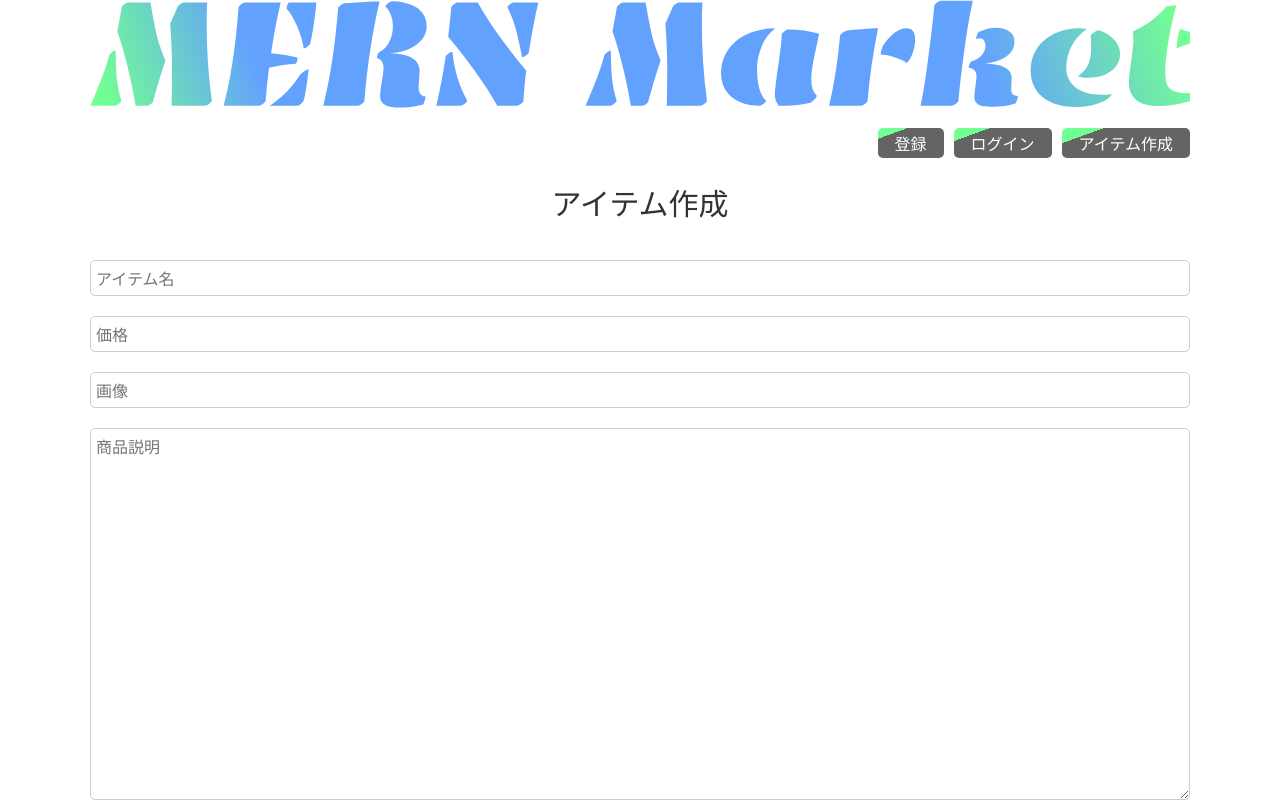
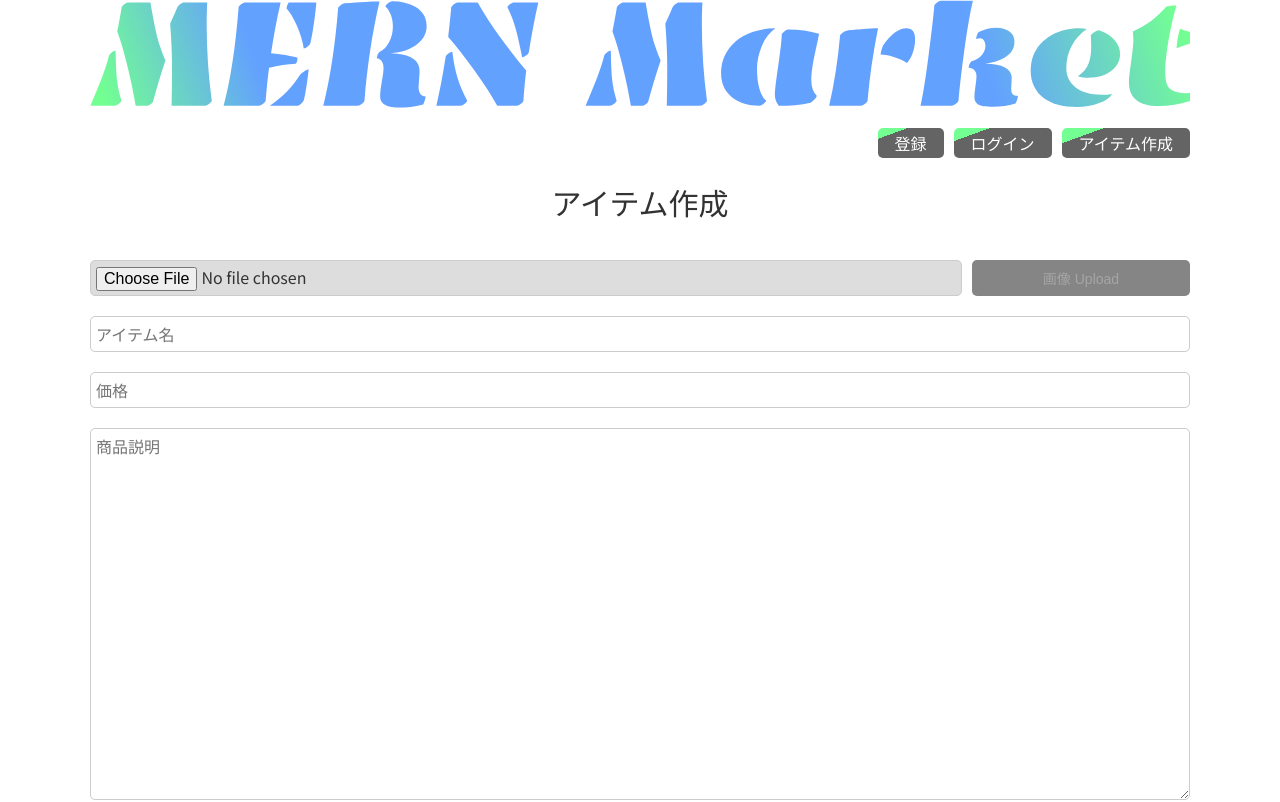
Before and after one commit to darazux/mern-market-frontend, a React (Create React App) app: page /item/create in a window 1280 px wide. Shown: the top 802 px of the page. Built offline with nearby package versions, Linux system fonts and the light colour scheme; no server answers; sample sign-in values are in the browser's storage.

Commit message:
* add image upload module. * fix adding image upload box for create page.

```diff
--- /dev/null
+++ b/src/components/imgInput.js
@@ -0,0 +1,42 @@
+// component/imgInput.js
+
+import { useState } from 'react';
+
+const ImgInput = (props) => {
+  const [imageFile, setImageFile] = useState('');
+
+  const handleClick = async () => {
+    try {
+      const cloudName = process.env.REACT_APP_CLOUDINARY_NAME;
+      const uploadPreset = process.env.REACT_APP_CLOUDINARY_UPLOAD_PRESET;
+      const data = new FormData();
+      data.append('file', imageFile);
+      data.append('upload_preset', uploadPreset);
+      data.append('cloud_name', cloudName);
+      const resp = await fetch(
+        `https://api.cloudinary.com/v1_1/${cloudName}/image/upload`,
+        { method: 'POST', body: data },
+      );
+      const jsonData = await resp.json();
+      await props.setImage(jsonData.url);
+      alert('画像アップロード成功');
+    } catch (err) {
+      console.log(err);
+      alert('画像アップロード失敗');
+    }
+  };
+  return (
+    <div className="img-input">
+      <input
+        type="file"
+        onChange={(e) => setImageFile(e.target.files[0])}
+        accept="image/png,image/jpeg"
+      />
+      <button onClick={handleClick} disabled={!imageFile}>
+        画像 Upload
+      </button>
+    </div>
+  );
+};
+
+export default ImgInput;
--- a/src/pages/item/create.js
+++ b/src/pages/item/create.js
@@ -1,6 +1,7 @@
 // create.js
 
 import { useState } from 'react';
+import ImgInput from '../../components/imgInput';
 import useAuth from '../../utils/useAuth';
 
 const CreateItem = () => {
@@ -14,6 +15,12 @@ const CreateItem = () => {
     setNewItem({
       ...newItem,
       [e.target.name]: e.target.value,
+    });
+  };
+  const setImage = (data) => {
+    setNewItem({
+      ...newItem,
+      image: data,
     });
   };
   const base_url = process.env.REACT_APP_API_URL;
@@ -41,6 +48,7 @@ const CreateItem = () => {
     return (
       <div>
         <h1 className="page-title">アイテム作成</h1>
+        <ImgInput setImage={setImage} />
         <form onSubmit={handleSubmit}>
           <input
             value={newItem.title}
@@ -56,14 +64,6 @@ const CreateItem = () => {
             type="text"
             name="price"
             placeholder="価格"
-            required
-          />
-          <input
-            value={newItem.image}
-            onChange={handleChange}
-            type="text"
-            name="image"
-            placeholder="画像"
             required
           />
           <textarea
```
